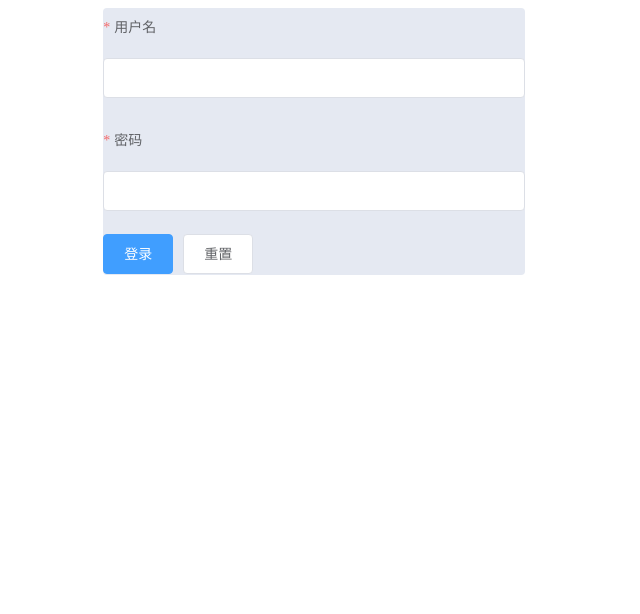
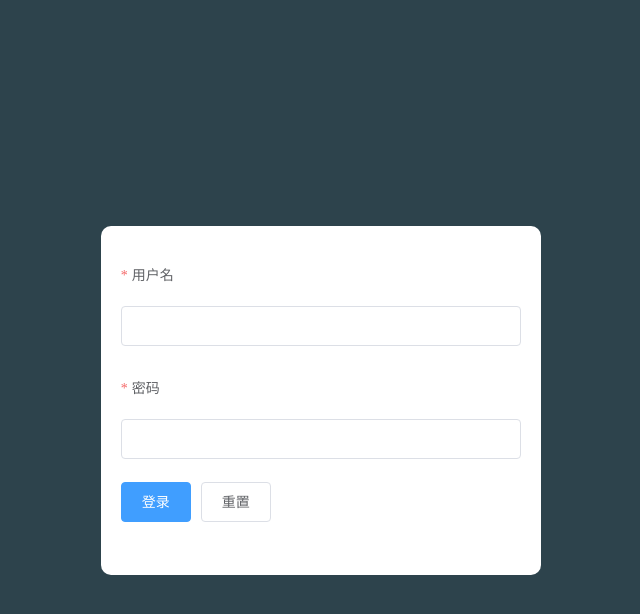
Before and after one commit to zhouyanxueXYZ/myshop, a Vue app: page /#/login in a window 1280 px wide. Shown: the top 614 px of the page, without its empty margins (326-966 px from the left). Built offline with nearby package versions, Linux system fonts and the light colour scheme.

Commit message:
登录页面完成

```diff
--- /dev/null
+++ b/src/assets/index.css
@@ -0,0 +1,6 @@
+html,
+body {
+  margin: 0;
+  padding: 0;
+  height: 100%;
+}
--- a/src/main.js
+++ b/src/main.js
@@ -4,9 +4,24 @@ import router from "./router"
 
 import ElementUI from "element-ui"
 import "element-ui/lib/theme-chalk/index.css"
+import "./assets/index.css"
 
 Vue.config.productionTip = false
 Vue.use(ElementUI)
+
+// 注册一个导航守卫
+// 全局前置守卫
+router.beforeEach((to, from, next) => {
+  if (to.path === "/login") {
+    next()
+    return
+  }
+  if (localStorage.getItem("token")) {
+    next()
+  } else {
+    router.push("/login")
+  }
+})
 
 new Vue({
   router,
--- a/src/router.js
+++ b/src/router.js
@@ -9,11 +9,6 @@ Vue.use(Router)
 export default new Router({
   routes: [
     {
-      path: "/",
-      // name: "home",
-      component: Login
-    },
-    {
       path: "/login",
       component: Login
     },
--- a/src/views/Login.vue
+++ b/src/views/Login.vue
@@ -1,7 +1,6 @@
 <template>
-  <el-row>
-    <el-col :span="8" :offset="8">
-      <div class="grid-content bg-purple-light">
+  <el-row type="flex" class="row-bg" justify="center" align="middle">
+    <el-col :xs="14" :sm="12" :md="10" :lg="8" :xl="6">
       <el-form
         :model="ruleForm"
         :rules="rules"
@@ -21,12 +20,12 @@
           <el-button @click="resetForm('ruleForm')">重置</el-button>
         </el-form-item>
       </el-form>
-      </div>
     </el-col>
   </el-row>
 </template>
 
 <script>
+import axios from "axios";
 export default {
   data() {
     return {
@@ -37,11 +36,16 @@ export default {
       rules: {
         username: [
           { required: true, message: "请输入用户名", trigger: "blur" },
-          { min: 3, max: 5, message: "长度在 3 到 5 个字符", trigger: "blur" }
+          { min: 3, max: 5, message: "长度在 3 到 5 个字符", trigger: "change" }
         ],
         password: [
           { required: true, message: "请输入用户密码", trigger: "blur" },
-          { min: 3, max: 5, message: "长度在 6到 8 个字符", trigger: "blur" }
+          {
+            min: 6,
+            max: 10,
+            message: "长度在 6到 10 个字符",
+            trigger: "change"
+          }
         ]
       }
     };
@@ -50,7 +54,17 @@ export default {
     submitForm(formName) {
       this.$refs[formName].validate(valid => {
         if (valid) {
-          alert("submit!");
+          axios({
+            url: "http://localhost:8888/api/private/v1/login",
+            method: "post",
+            data: this.ruleForm
+          }).then(({ data: { data, meta } }) => {
+            console.log(data);
+            if (meta.status == 200) {
+              localStorage.setItem("token", data.token);
+              this.$router.push("/home");
+            }
+          });
         } else {
           console.log("error submit!!");
           return false;
@@ -65,18 +79,15 @@ export default {
 </script>
 
  <style lang="less">
-.el-row {
-  margin-bottom: 20px;
-}
-.el-col {
-  border-radius: 4px;
+.row-bg {
+  height: 100%;
+  background-color: #2d434c;
 }
 
-.bg-purple-light {
-  background: #e5e9f2;
-}
-.grid-content {
-  border-radius: 4px;
-  min-height: 36px;
+.demo-ruleForm {
+  background-color: #fff;
+  border-radius: 10px;
+  padding: 30px 20px;
+  min-width: 400px;
 }
 </style>
```
Lines whose indentation alone changed are shown as unchanged.
